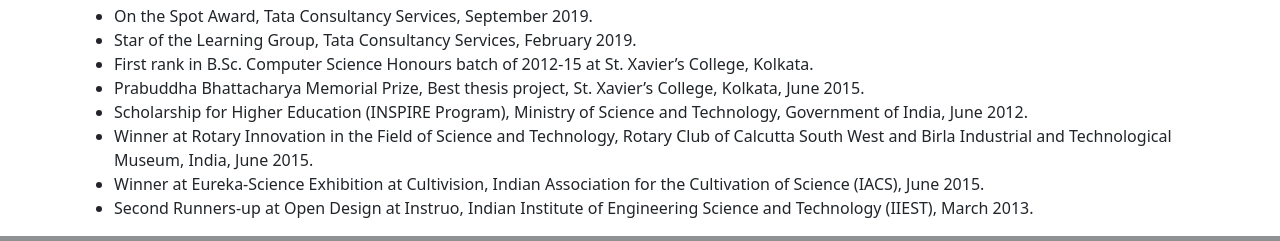
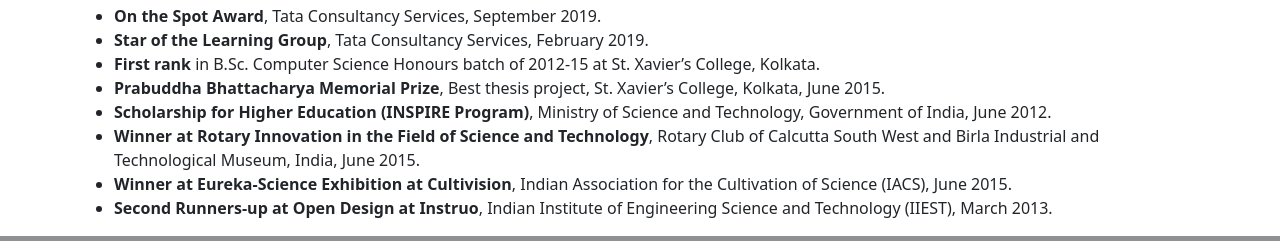
Before and after one commit to ankita066/ankita066.github.io, a plain HTML site: page cv.html in a window 1280 px wide. Shown: the part 695-936 px from the top of the page. Drawn offline with nearby package versions, Linux system fonts and the light colour scheme; a script that the page names is missing; some icons are missing.

Commit message:
Update cv.html

```diff
--- a/cv.html
+++ b/cv.html
@@ -86,14 +86,14 @@
             <div class="mt-5">
             <h2>Awards</h2>
                 <ul>
-                <li>On the Spot Award, Tata Consultancy Services, September 2019. </li>
-                <li>Star of the Learning Group, Tata Consultancy Services, February 2019.</li>
-                <li>First rank in B.Sc. Computer Science Honours batch of 2012-15 at St. Xavier’s College, Kolkata.</li>
-                <li>Prabuddha Bhattacharya Memorial Prize, Best thesis project, St. Xavier’s College, Kolkata, June 2015.</li>
-                <li>Scholarship for Higher Education (INSPIRE Program), Ministry of Science and Technology, Government of India, June 2012.</li>
-                <li>Winner at Rotary Innovation in the Field of Science and Technology, Rotary Club of Calcutta South West and Birla Industrial and Technological Museum, India, June 2015.</li>
-                <li>Winner at Eureka-Science Exhibition at Cultivision, Indian Association for the Cultivation of Science (IACS), June 2015.</li>
-                <li>Second Runners-up at Open Design at Instruo, Indian Institute of Engineering Science and Technology (IIEST), March 2013.</li>
+                    <li><b>On the Spot Award</b>, Tata Consultancy Services, September 2019. </li>
+                <li><b>Star of the Learning Group</b>, Tata Consultancy Services, February 2019.</li>
+                <li><b>First rank</b> in B.Sc. Computer Science Honours batch of 2012-15 at St. Xavier’s College, Kolkata.</li>
+                <li><b>Prabuddha Bhattacharya Memorial Prize</b>, Best thesis project, St. Xavier’s College, Kolkata, June 2015.</li>
+                <li><b>Scholarship for Higher Education (INSPIRE Program)</b>, Ministry of Science and Technology, Government of India, June 2012.</li>
+                <li><b>Winner at Rotary Innovation in the Field of Science and Technology</b>, Rotary Club of Calcutta South West and Birla Industrial and Technological Museum, India, June 2015.</li>
+                <li><b>Winner at Eureka-Science Exhibition at Cultivision</b>, Indian Association for the Cultivation of Science (IACS), June 2015.</li>
+                <li><b>Second Runners-up at Open Design at Instruo</b>, Indian Institute of Engineering Science and Technology (IIEST), March 2013.</li>
                 </ul>
             </div>
         </div>
```
